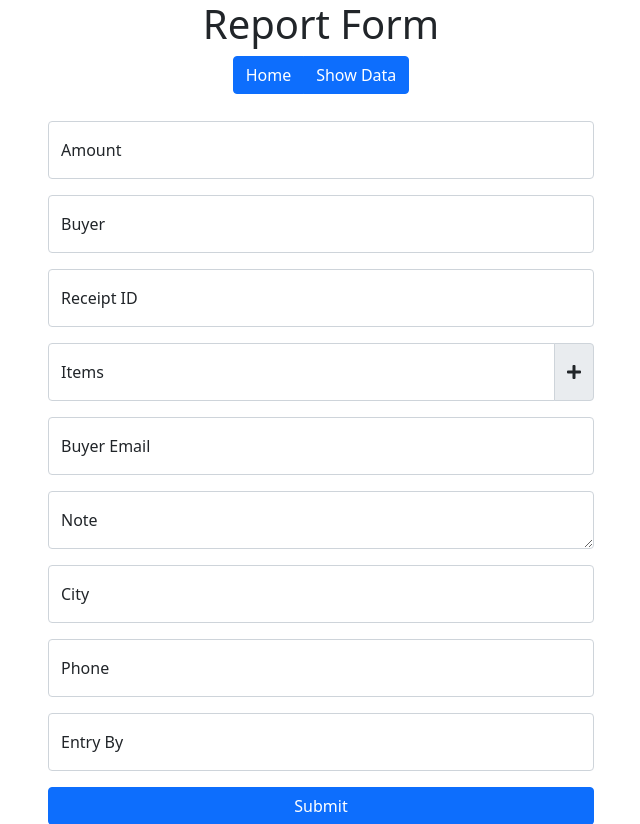
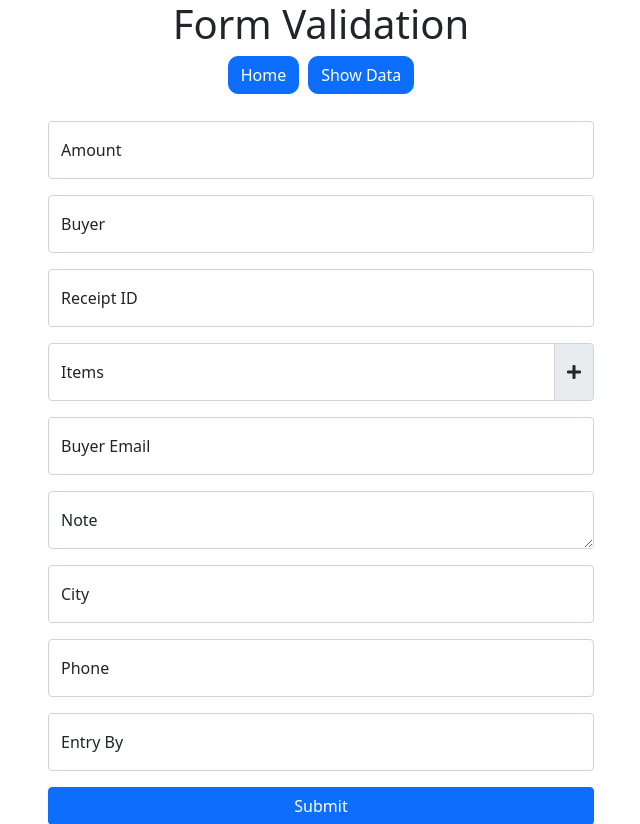
Before and after one commit to sabbirshawon/form_validation, a PHP site: page / in a window 1280 px wide. Shown: the top 824 px of the page, without its empty margins (319-959 px from the left). Run offline with PHP 8.4, Linux system fonts and the light colour scheme; some libraries are stand-ins or nearby versions.

Commit message:
index.php updated

```diff
--- a/index.php
+++ b/index.php
@@ -1,6 +1,6 @@
 <?php
     session_start();
-    $title= "Report Form";
+    $title= "Form Validation";
 
     include 'header.php';
 
@@ -14,11 +14,11 @@
             <div class="col"></div>
             <div class="col-6">
                 <div class="form-title">
-                    <h1>Report Form</h1>
+                    <h1>Form Validation</h1>
                 </div>
 
                 <div class="form-menu d-flex justify-content-center">
-                    <div class="btn-group" role="group" aria-label="Basic example">
+                    <div class="btn-group btn-menu" role="group" aria-label="Basic example">
                         <a href="index.php" class="btn btn-primary">Home</a>
                         <a href="show.php" class="btn btn-primary">Show Data</a>
                     </div>
```
